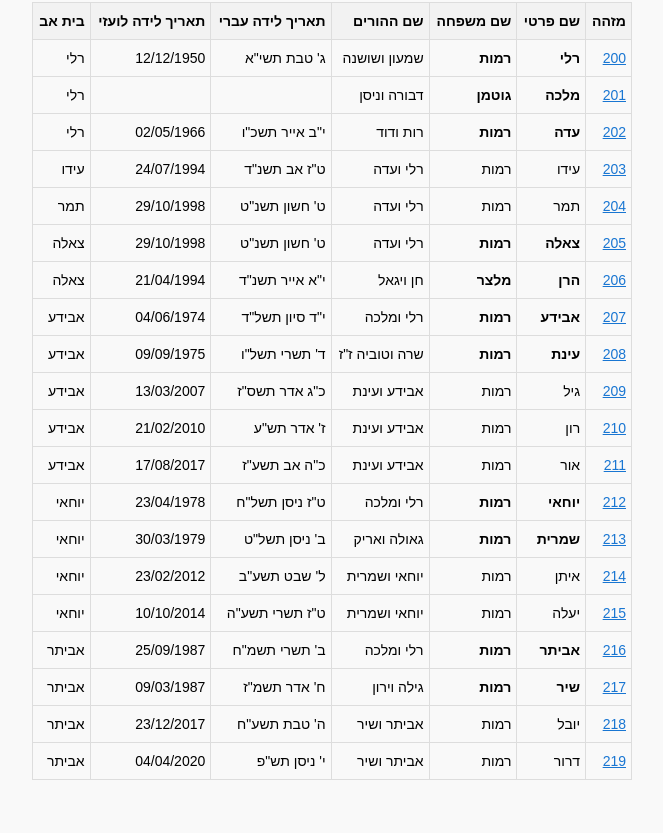
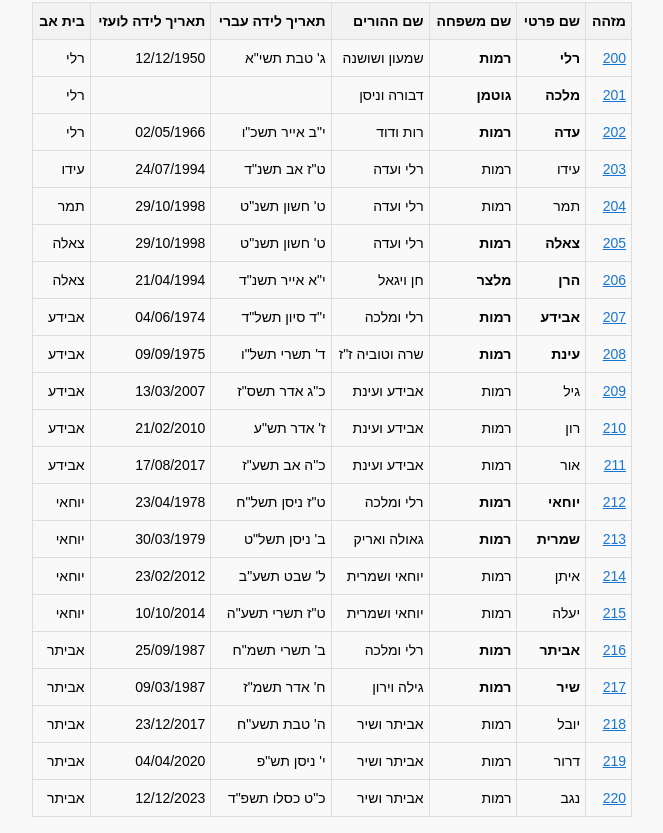
Before and after one commit to lanchi10/rali, a plain HTML site: page index.html in a window 1280 px wide. Shown: the part 563-1396 px from the top of the page, without its empty margins (308-971 px from the left). Before the commit the page ends 1359 px from the top, so only its background shows below. Drawn offline with Linux system fonts and the light colour scheme.

Commit message:
Update index.html

```diff
--- a/index.html
+++ b/index.html
@@ -267,7 +267,8 @@
         {id: 216, firstName: "<b>אביתר</b>", lastName: "<b>רמות</b>", parents: "רלי ומלכה", hebrewBirthDate: "ב' תשרי תשמ\"ח", gregBirthDate: "25/09/1987", house: "אביתר"},
         {id: 217, firstName: "<b>שיר</b>", lastName: "<b>רמות</b>", parents: "גילה וירון", hebrewBirthDate: "ח' אדר תשמ\"ז", gregBirthDate: "09/03/1987", house: "אביתר"},
         {id: 218, firstName: "יובל", lastName: "רמות", parents: "אביתר ושיר", hebrewBirthDate: "ה' טבת תשע\"ח", gregBirthDate: "23/12/2017", house: "אביתר"},
-        {id: 219, firstName: "דרור", lastName: "רמות", parents: "אביתר ושיר", hebrewBirthDate: "י' ניסן תש\"פ", gregBirthDate: "04/04/2020", house: "אביתר"}
+        {id: 219, firstName: "דרור", lastName: "רמות", parents: "אביתר ושיר", hebrewBirthDate: "י' ניסן תש\"פ", gregBirthDate: "04/04/2020", house: "אביתר"},
+        {id: 220, firstName: "נגב", lastName: "רמות", parents: "אביתר ושיר", hebrewBirthDate: "כ\"ט כסלו תשפ\"ד", gregBirthDate: "12/12/2023", house: "אביתר"}
     ];
 
     function populateTable() {
```
